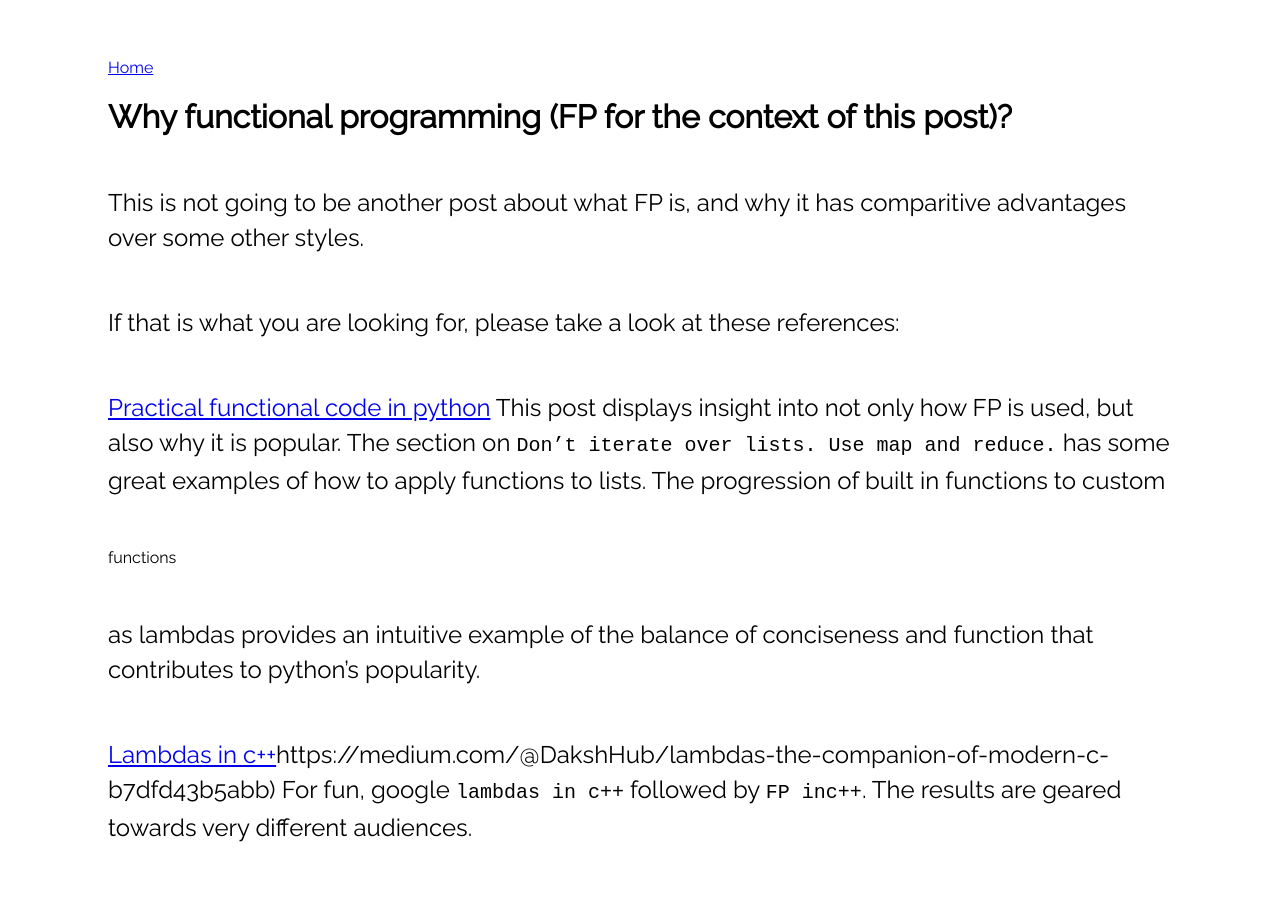
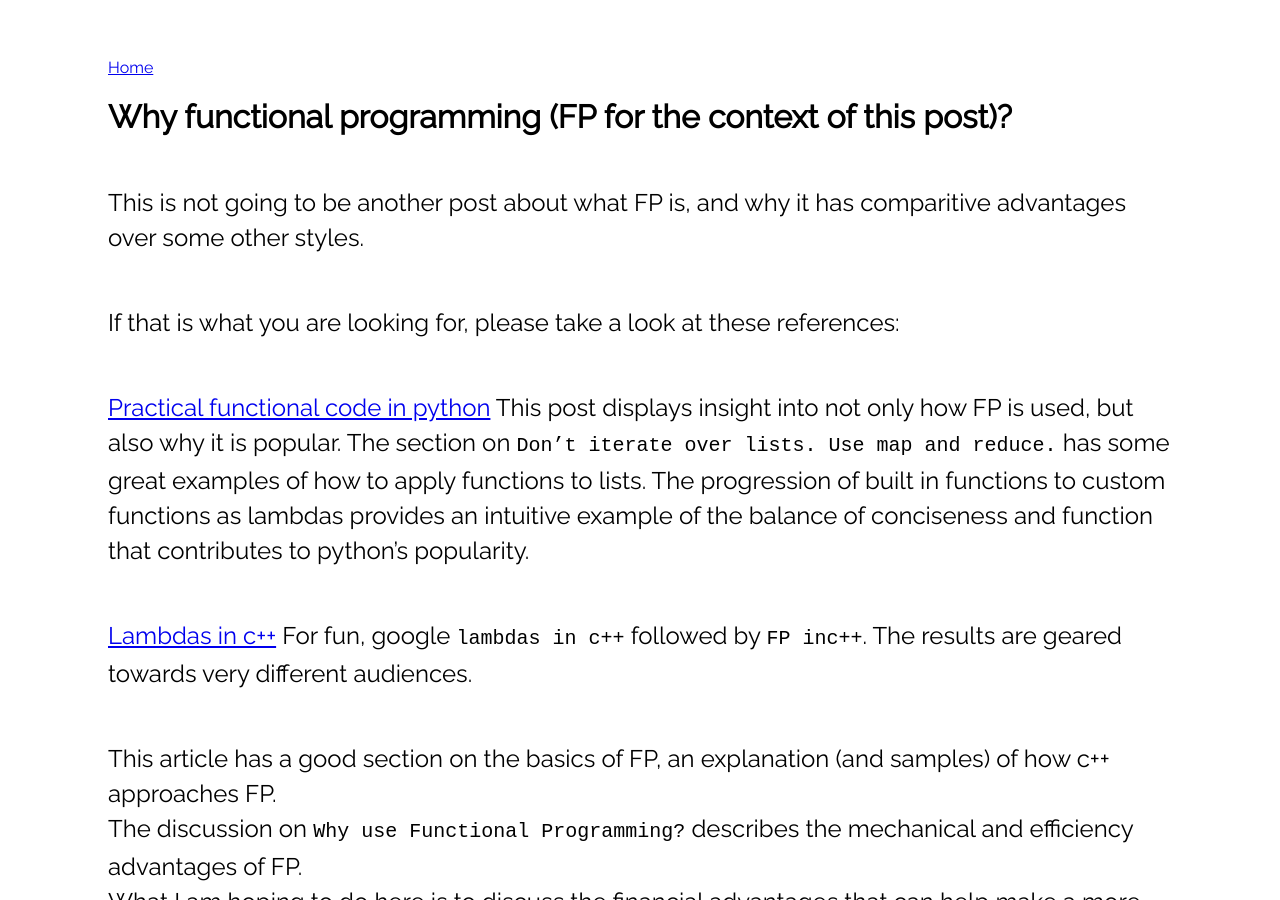
Before and after one commit to theonej/theonej.github.io, a Jekyll site: the page built from _posts/2018-12-25-functional-why.md, in a window 1280 px wide and 900 px high. Built offline with Jekyll 4.4.1, drawn with Linux system fonts in a browser that asks for light colours; comment, search, counter and statistics services are not loaded; some of the changed lines change nothing that is shown.

Commit message:
fixing link error.  removiong in-line tag

```diff
--- a/_posts/2018-12-25-functional-why.md
+++ b/_posts/2018-12-25-functional-why.md
@@ -12,10 +12,10 @@
 [Practical functional code in python](https://maryrosecook.com/blog/post/a-practical-introduction-to-functional-programming])
 This post displays insight into not only how FP is used, but also why it is popular.  The section on `Don’t iterate over
 lists. Use map and reduce.` has some great examples of how to apply functions to lists.  The progression of built in functions to custom
-<in-line>functions</in-line> as lambdas provides an intuitive example of the balance of conciseness and function that contributes to python's
+functions as lambdas provides an intuitive example of the balance of conciseness and function that contributes to python's
 popularity.
 
-[Lambdas in c++]([)https://medium.com/@DakshHub/lambdas-the-companion-of-modern-c-b7dfd43b5abb)
+[Lambdas in c++](https://medium.com/@DakshHub/lambdas-the-companion-of-modern-c-b7dfd43b5abb)
 For fun, google `lambdas in c++` followed by `FP inc++`.  The results are geared towards very different audiences.
 
 This article has a good section on the basics of FP, an explanation (and samples) of how c++ approaches FP.
```
